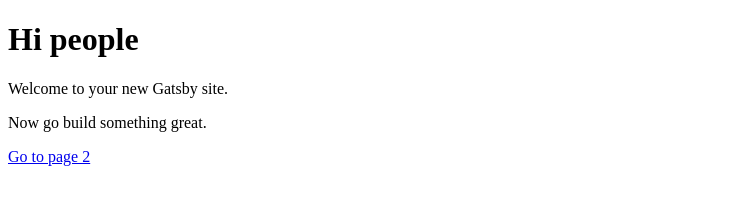
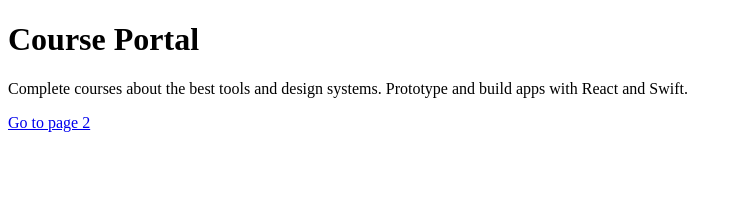
Before and after one commit to harounraz/course-portal, a Gatsby site: page / in a window 1280 px wide. Shown: the whole page, without its empty margins (0-742 px from the left). Built offline with nearby package versions, Linux system fonts and the light colour scheme; Gatsby itself is replaced by a stand-in of ours.

Commit message:
setting up the codebase

```diff
--- a/gatsby-config.js
+++ b/gatsby-config.js
@@ -1,6 +1,6 @@
 module.exports = {
   siteMetadata: {
-    title: 'Gatsby Default Starter',
+    title: 'course lab',
   },
   plugins: ['gatsby-plugin-react-helmet'],
 }
--- a/src/pages/index.js
+++ b/src/pages/index.js
@@ -3,9 +3,8 @@
 
 const IndexPage = () => (
   <div>
-    <h1>Hi people</h1>
-    <p>Welcome to your new Gatsby site.</p>
-    <p>Now go build something great.</p>
+    <h1>Course Portal</h1>
+    <p>Complete courses about the best tools and design systems. Prototype and build apps with React and Swift.</p>
     <Link to="/page-2/">Go to page 2</Link>
   </div>
 )
```
